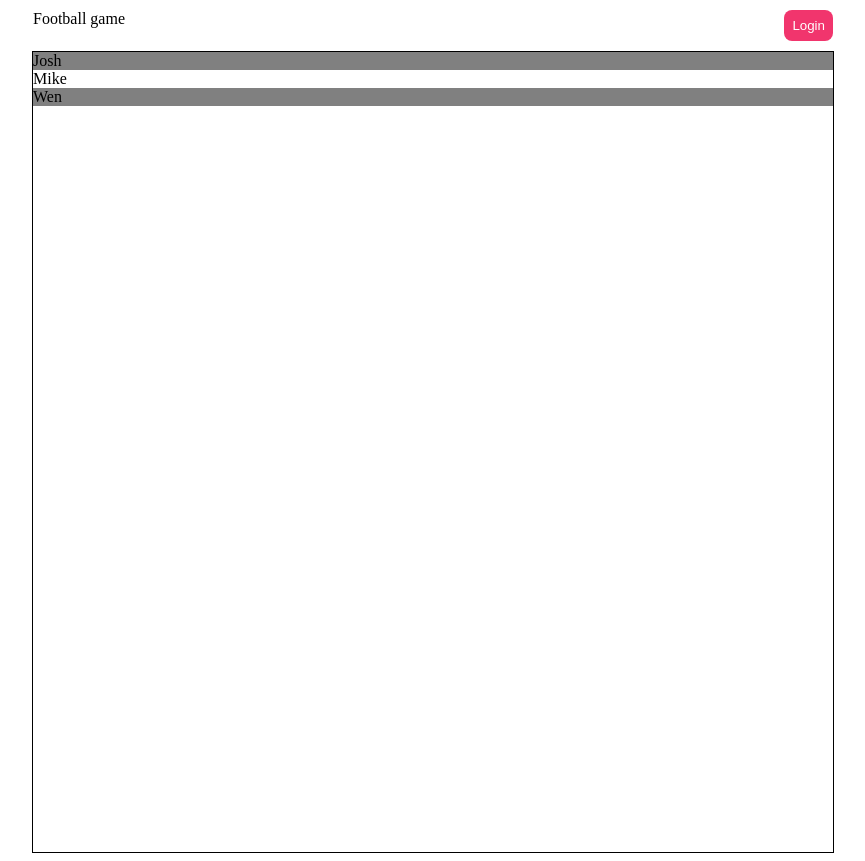
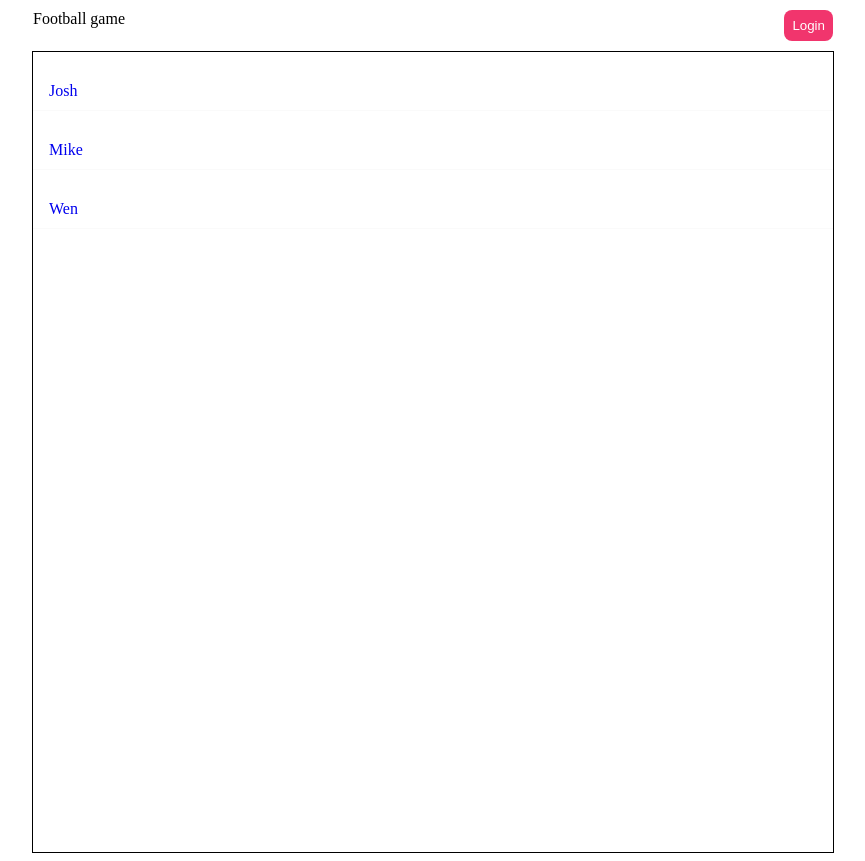
Before and after one commit to lipinskipawel/football-web, a React (Create React App) app: page / in a window 1280 px wide. Shown: the whole page, without its empty margins (207-1072 px from the left). Built offline with nearby package versions, Linux system fonts and the light colour scheme.

Commit message:
Redirect to game play when click on player

```diff
--- /dev/null
+++ b/src/Player.css
@@ -0,0 +1,19 @@
+.player {
+  padding: 10px 16px;
+  margin: 20px 0;
+  border-bottom: 1px solid #fafafa;
+}
+
+.player:hover {
+  box-shadow: 1px 3px 5px rgba(0, 0, 0, 0.1);
+}
+
+.player h2 {
+  font-size: 20px;
+  color: #f1356d;
+  margin-bottom: 8px;
+}
+
+.player a {
+  text-decoration: none;
+}
--- a/src/Player.js
+++ b/src/Player.js
@@ -1,7 +1,12 @@
+import { Link } from "react-router-dom";
+import "./Player.css";
+
 const Player = ({ nickname, isPlaying }) => {
   return (
-    <div style={{ backgroundColor: isPlaying ? "gray" : "white" }}>
-      <div>{nickname}</div>
+    <div className="player">
+      <Link to="/game">
+        <div>{nickname}</div>
+      </Link>
     </div>
   );
 };
```
